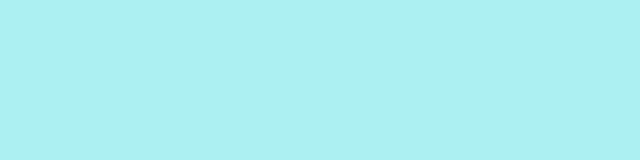
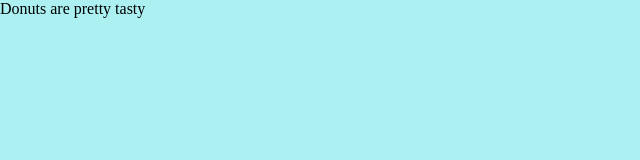
Before and after one commit to optimuswhat/MUD, a plain HTML site: page index.html in a window 1280 px wide. Shown: the whole page, without its empty margins (0-640 px from the left). Drawn offline with Linux system fonts and the light colour scheme.

Commit message:
Test
HARKAMAL PLS

```diff
--- a/index.html
+++ b/index.html
@@ -7,5 +7,6 @@
 <link href="css/styleGuide.css" rel="stylesheet" type="text/css">
 </head>
 <body>
+  <p>Donuts are pretty tasty</p>
 </body>
 </html>
```
